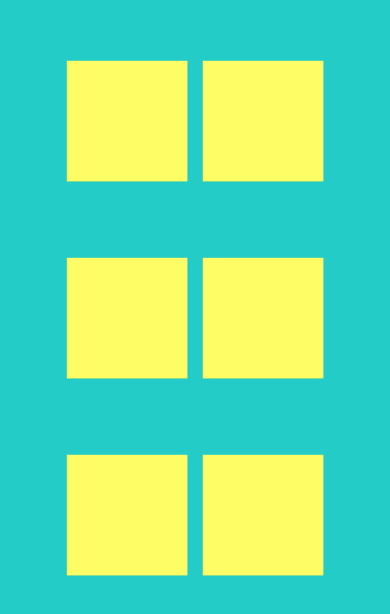
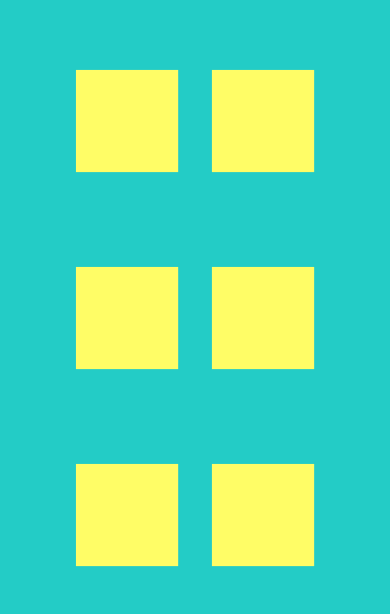
Before and after one commit to rulflyfly/css_practice_3d_cubes, a plain HTML site: page index.html in a window 390 px wide. Shown: the part 104-718 px from the top of the page. Drawn offline with Linux system fonts and the light colour scheme.

Commit message:
change the size of the cubes for mobile devices

```diff
--- a/style.css
+++ b/style.css
@@ -25,8 +25,8 @@ body {
 
 .cube {
     position: relative;
-    width: 7rem;
-    height: 7rem;
+    width: 6rem;
+    height: 6rem;
     margin: .5rem;
     transform-style: preserve-3d;
     transition: transform 2s ease-in-out;
@@ -65,34 +65,34 @@ body {
 }
 
 .front {
-    transform: translateZ(3.5rem);
+    transform: translateZ(3rem);
     background: #FFFD66;
 }
 
 .back {
-    transform: translateZ(-3.5rem);
+    transform: translateZ(-3rem);
     background: #FFFC69;
 }
 
 .left {
-    transform: rotateY(-270deg) translateX(3.5rem);
+    transform: rotateY(-270deg) translateX(3rem);
     transform-origin: top right;
     background: #F0E97D;
 }
 
 .right {
-    transform: translateZ(-3.5rem) rotateY(270deg);
+    transform: translateZ(-3rem) rotateY(270deg);
     transform-origin: top left;
     background: #F0E97D;
 }
 
 .top {
-    transform: translateY(-3.5rem) rotateX(90deg);
+    transform: translateY(-3rem) rotateX(90deg);
     background: #EBE849;
 }
 
 .bottom {
-    transform: translateY(3.5rem) rotateX(-90deg);
+    transform: translateY(3rem) rotateX(-90deg);
     background: #EBE849;
 }
 
```
